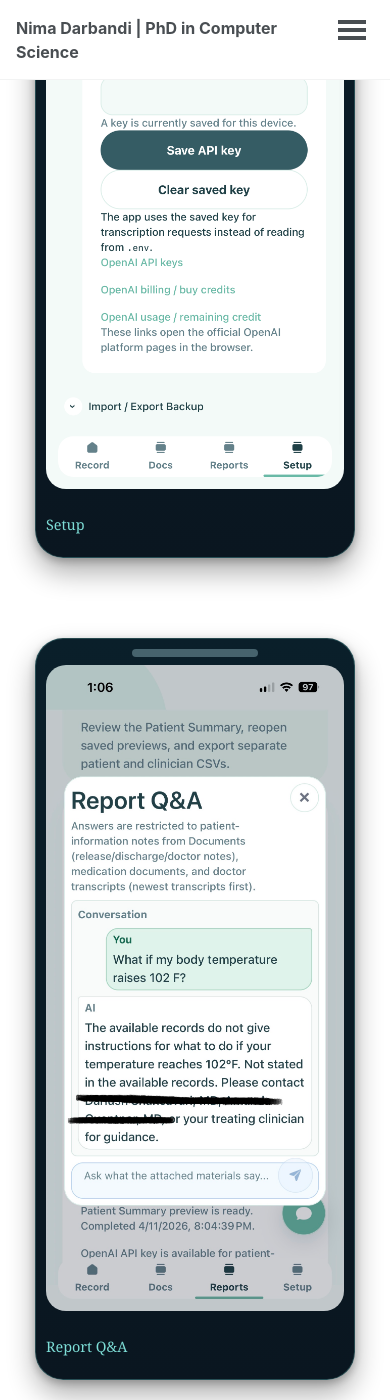
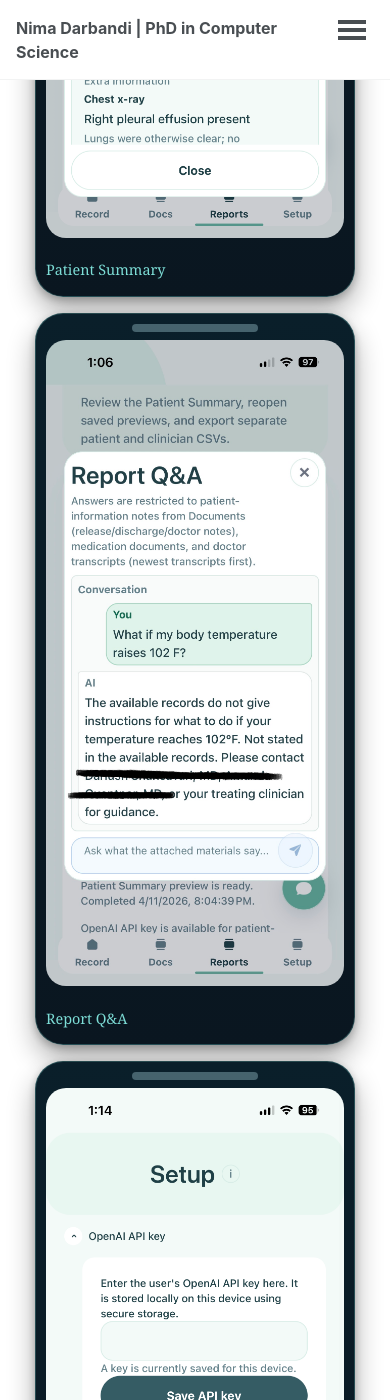
Before and after one commit to nimadarbandi/nimadarbandi.github.io, a Jekyll site: the page built from _posts/2026-04-21-patient-copilot-practical.md, in a window 390 px wide and 1400 px high, scrolled down 5166 px. Built offline with Jekyll 4.4.1, drawn with Linux system fonts in a browser that asks for light colours; a script bundle is joined from its source files by our own code; library files that are not in the unit come from our copies; some of the changed lines change nothing that is shown.

Commit message:
co-pilot image in phone

```diff
--- a/_posts/2026-04-21-patient-copilot-practical.md
+++ b/_posts/2026-04-21-patient-copilot-practical.md
@@ -62,9 +62,10 @@ GitHub repository: [nimadarbandi/CopilotApp](https://github.com/nimadarbandi/Cop
   .copilot-phone-frame {
     background: linear-gradient(180deg, #0a1f2a 0%, #0a1620 100%);
     border-radius: 28px;
-    padding: 10px 10px 14px;
+    padding: 10px 10px 8px;
     width: min(31%, 270px);
     min-width: 220px;
+    margin: 0;
     box-shadow: 0 14px 28px rgba(0, 0, 0, 0.32), 0 3px 8px rgba(0, 0, 0, 0.24);
     border: 1px solid rgba(125, 221, 214, 0.25);
   }
@@ -87,7 +88,7 @@ GitHub repository: [nimadarbandi/CopilotApp](https://github.com/nimadarbandi/Cop
   .copilot-phone-caption {
     text-align: center;
     font-size: 0.9rem;
-    margin-top: 0.55rem;
+    margin-top: 0.35rem;
     color: #7dddd6;
   }
 
@@ -119,17 +120,17 @@ GitHub repository: [nimadarbandi/CopilotApp](https://github.com/nimadarbandi/Cop
 <div class="copilot-phone-grid">
   <figure class="copilot-phone-frame">
     <div class="copilot-phone-notch"></div>
-    <img src="/images/setup.PNG" alt="Patient Co-Pilot setup screen" />
-    <figcaption class="copilot-phone-caption">Setup</figcaption>
+    <img src="/images/summary.PNG" alt="Patient Co-Pilot patient summary screen" />
+    <figcaption class="copilot-phone-caption">Patient Summary</figcaption>
   </figure>
-  <figure class="copilot-phone-frame">
+    <figure class="copilot-phone-frame">
     <div class="copilot-phone-notch"></div>
     <img src="/images/QA.jpg" alt="Patient Co-Pilot report Q and A screen" />
     <figcaption class="copilot-phone-caption">Report Q&amp;A</figcaption>
   </figure>
   <figure class="copilot-phone-frame">
     <div class="copilot-phone-notch"></div>
-    <img src="/images/summary.PNG" alt="Patient Co-Pilot patient summary screen" />
-    <figcaption class="copilot-phone-caption">Patient Summary</figcaption>
+    <img src="/images/setup.PNG" alt="Patient Co-Pilot setup screen" />
+    <figcaption class="copilot-phone-caption">Setup</figcaption>
   </figure>
 </div>
```
